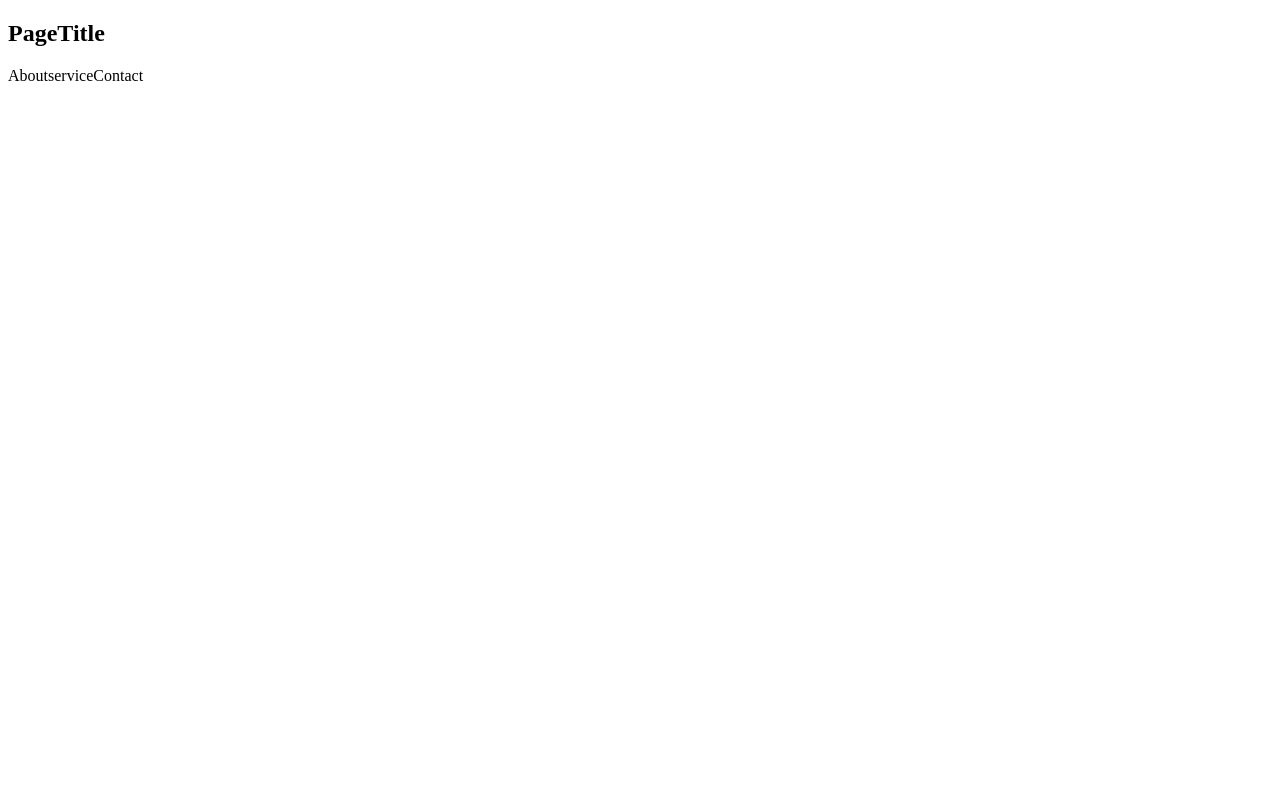
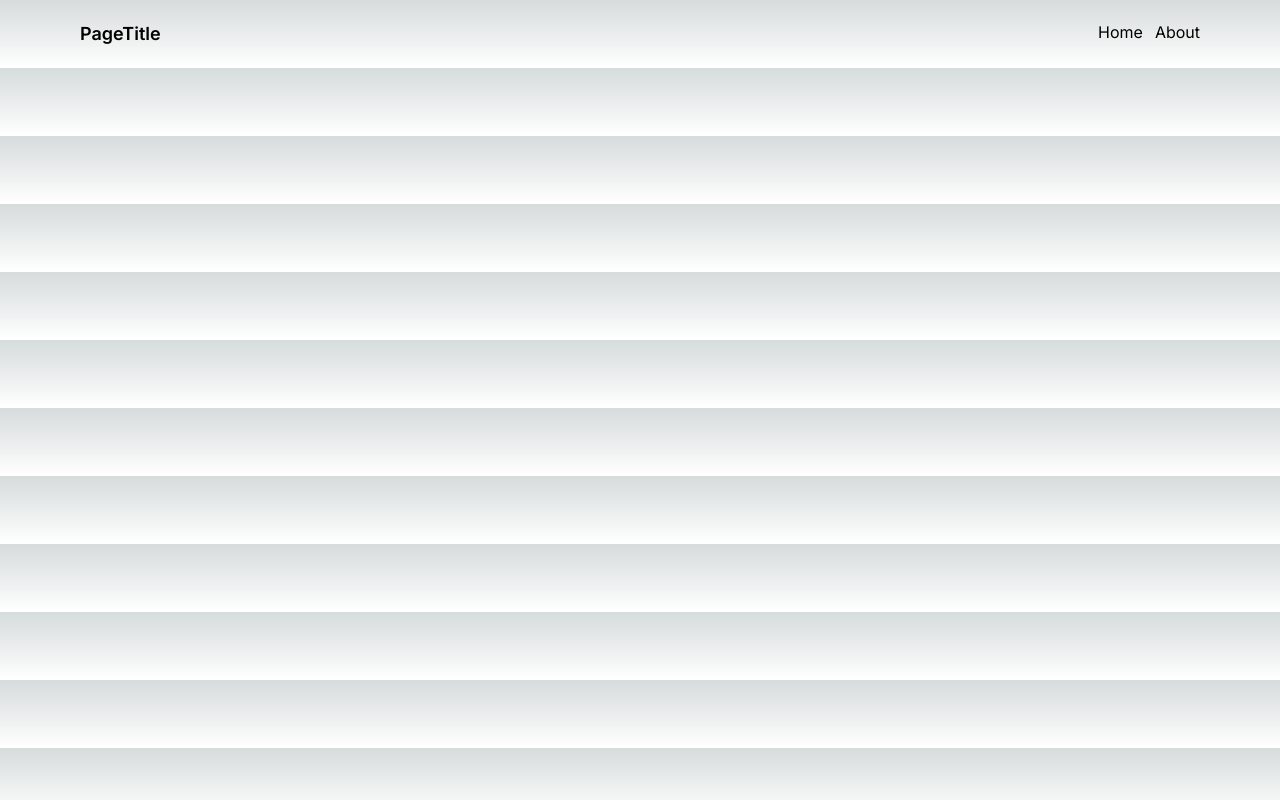
Before and after one commit to kentarokk/blue_city_static_website, a Next.js app: page /playground in a window 1280 px wide. Built offline with nearby package versions, Linux system fonts and the light colour scheme.

Commit message:
ディレクトリ構造変更

```diff
--- /dev/null
+++ b/src/app/playground/page.tsx
@@ -0,0 +1,30 @@
+import Link from "next/link";
+import React from "react";
+
+const menu_items = [
+  {
+    title: "About",
+    link: "/",
+  },
+  {
+    title: "Home",
+    link: "/",
+  },
+];
+
+const PlayGround = () => {
+  return (
+    <nav className="my-5 mx-20 flex justify-between">
+      <h2 className="text-lg font-semibold">PageTitle</h2>
+      {/* <div className="flex gap-10 text-red-300">
+        {menu_items.map((item) => item.title)}
+      </div> */}
+      <div className="flex gap-3">
+        <Link href="/">Home</Link>
+        <Link href="/">About</Link>
+      </div>
+    </nav>
+  );
+};
+
+export default PlayGround;
--- a/src/pages/playground/index.tsx
+++ /dev/null
@@ -1,16 +0,0 @@
-import React from "react";
-
-const menu_items = ["About", "service", "Contact"];
-
-const PlayGround = () => {
-  return (
-    <nav className="text-lime-400">
-      <h2>PageTitle</h2>
-      <div className="flex gap-4 text-red-300">
-        {menu_items.map((item) => item)}
-      </div>
-    </nav>
-  );
-};
-
-export default PlayGround;
```
